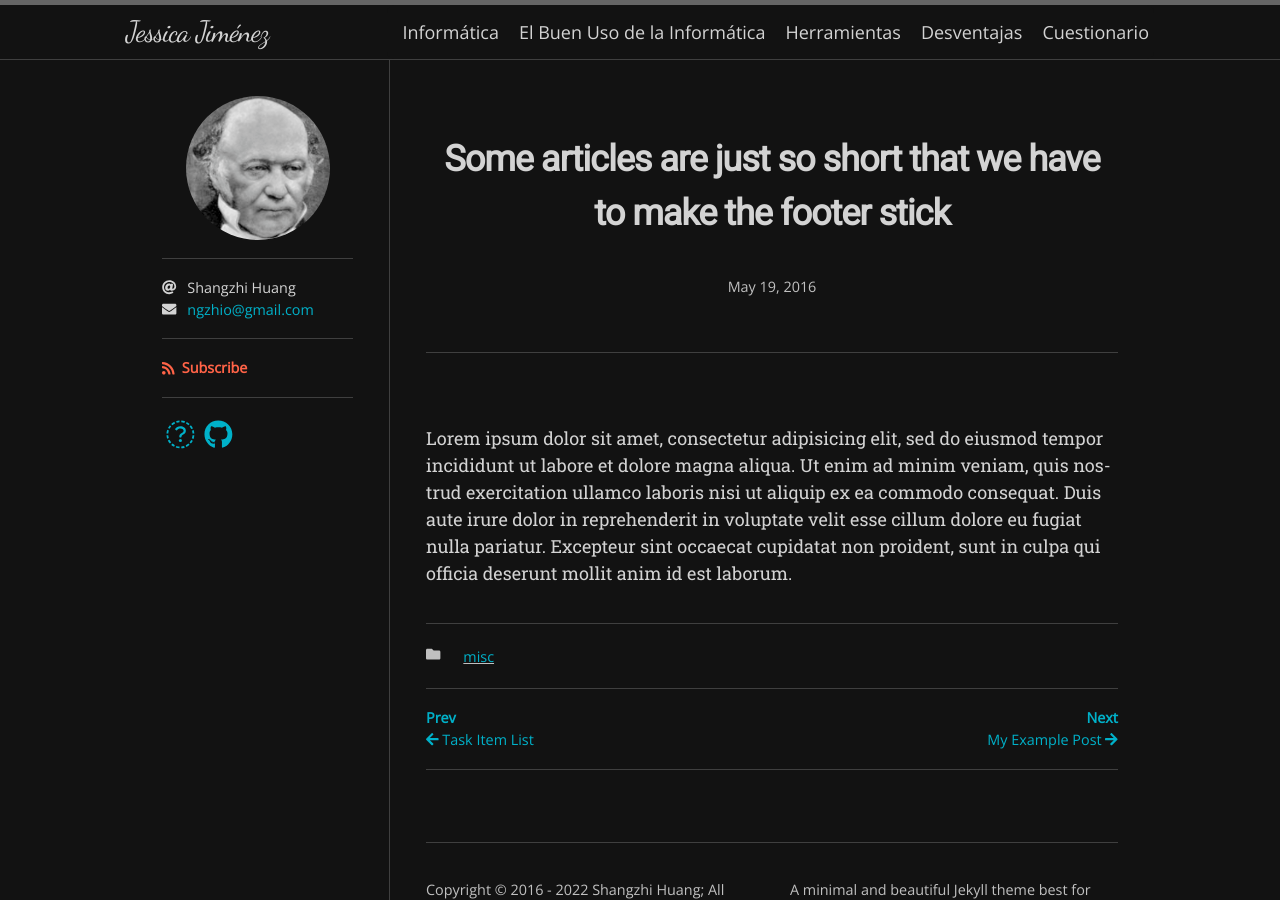
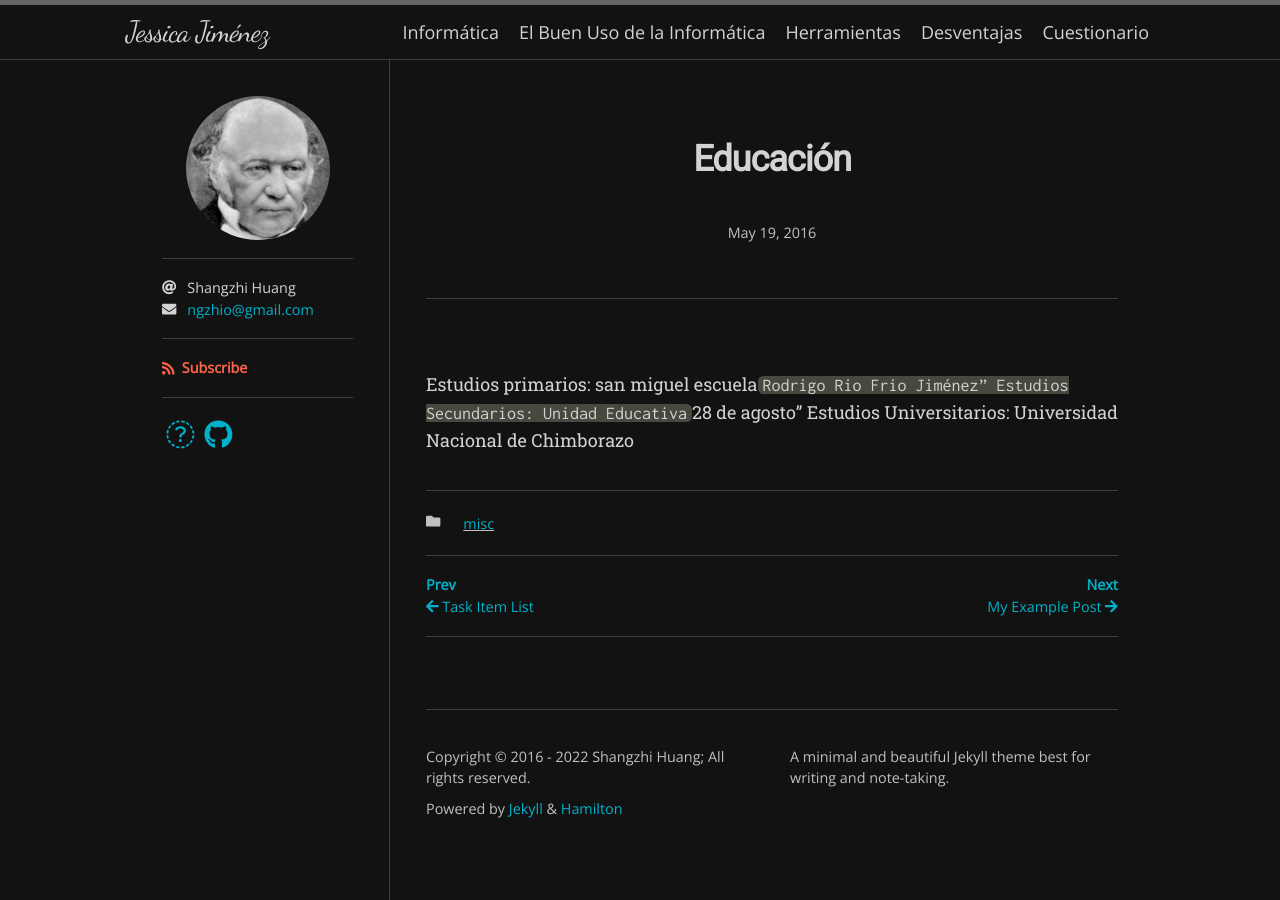
Before and after one commit to jessyjm/jessyjm.github.io, a Jekyll site: the page built from _posts/2016-05-19-super-short-article.md, in a window 1280 px wide. Built offline with Jekyll 4.4.1, drawn with Linux system fonts in a browser that asks for light colours; nearby versions of some CDN libraries; some web fonts are replaced.

Commit message:
Update 2016-05-19-super-short-article.md

```diff
--- a/_posts/2016-05-19-super-short-article.md
+++ b/_posts/2016-05-19-super-short-article.md
@@ -1,7 +1,9 @@
 ---
 layout: post
-title: "Some articles are just so short that we have to make the footer stick"
+title: "Educación"
 categories: misc
 ---
 
-Lorem ipsum dolor sit amet, consectetur adipisicing elit, sed do eiusmod tempor incididunt ut labore et dolore magna aliqua. Ut enim ad minim veniam, quis nostrud exercitation ullamco laboris nisi ut aliquip ex ea commodo consequat. Duis aute irure dolor in reprehenderit in voluptate velit esse cillum dolore eu fugiat nulla pariatur. Excepteur sint occaecat cupidatat non proident, sunt in culpa qui officia deserunt mollit anim id est laborum.
+Estudios primarios: san miguel escuela`` Rodrigo Rio Frio Jiménez”
+Estudios Secundarios: Unidad Educativa ``28 de agosto”
+Estudios Universitarios: Universidad Nacional de Chimborazo
```
